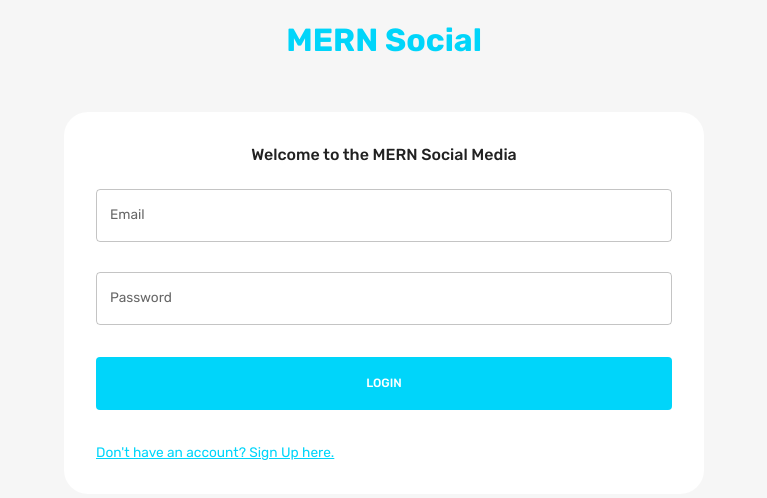
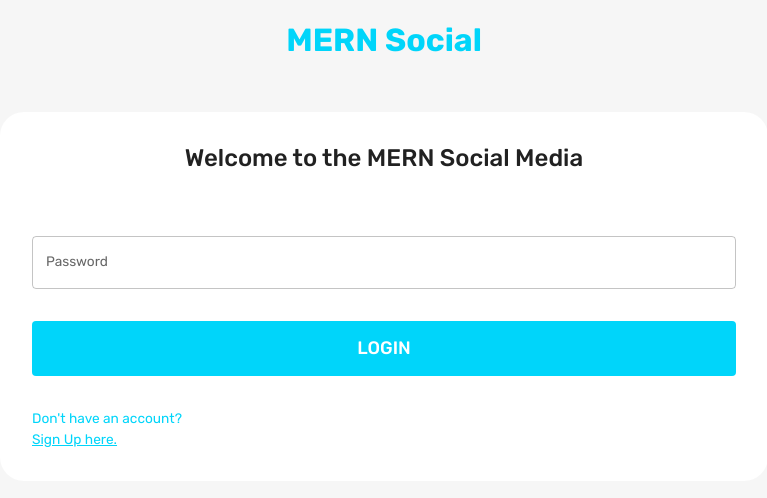
Before and after one commit to Evar-SF27/mern-social-media, a React (Create React App) app in the folder frontend/: page / in a window 1280 px wide. Shown: the top 498 px of the page, without its empty margins (256-1023 px from the left). Built offline with nearby package versions, Linux system fonts and the light colour scheme.

Commit message:
register

```diff
--- a/frontend/src/pages/loginPage/form.js
+++ b/frontend/src/pages/loginPage/form.js
@@ -10,18 +10,18 @@ import Dropzone from 'react-dropzone'
 import FlexBetween from 'components/flexBetween'
 
 const registerSchema = yup.object().shape({
-  firstName: yup.string().required("required"),
-  lastName: yup.string().required("required"),
-  email: yup.string().email("Invalid Email").required("required"),
-  password: yup.string().required("required"),
-  location: yup.string().required("required"),
-  occupation: yup.string().required("required"),
-  picture: yup.string().required("required")
+  firstName: yup.string().required("First Name Required"),
+  lastName: yup.string().required("Last Name Required"),
+  email: yup.string().email("Invalid Email").required("Email Required"),
+  password: yup.string().required("Password Required"),
+  location: yup.string().required("Location Required"),
+  occupation: yup.string().required("Occupation Required"),
+  picture: yup.string().required("Picture Required")
 })
 
 const loginSchema = yup.object().shape({
-  email: yup.string().email("Invalid Email").required("required"),
-  password: yup.string().required("required")
+  email: yup.string().email("Invalid Email").required("Email Required"),
+  password: yup.string().required("Password Required")
 })
 
 const initialValuesRegister = {
@@ -133,6 +133,16 @@ const Form = () => {
                   sx={{ gridColumn: "span 2" }}
                 />
                 <TextField
+                  label="Email"
+                  onBlur={handleBlur}
+                  onChange={handleChange}
+                  value={values.email}
+                  name="email"
+                  error={Boolean(touched.email) && Boolean(errors.email)}
+                  helperText={touched.email && errors.email}
+                  sx={{ gridColumn: "span 4" }}
+                />
+                <TextField
                   label="Location"
                   onBlur={handleBlur}
                   onChange={handleChange}
@@ -187,17 +197,6 @@ const Form = () => {
                 </Box>
               </>
             )}
-
-            <TextField
-              label="Email"
-              onBlur={handleBlur}
-              onChange={handleChange}
-              value={values.email}
-              name="email"
-              error={Boolean(touched.email) && Boolean(errors.email)}
-              helperText={touched.email && errors.email}
-              sx={{ gridColumn: "span 4" }}
-            />
             <TextField
               label="Password"
               type="password"
@@ -216,7 +215,8 @@ const Form = () => {
               type="submit"
               sx={{
                 m: "2rem 0",
-                p: "1rem",
+                p: "0.75rem",
+                fontSize: "18px",
                 backgroundColor: palette.primary.main,
                 color: palette.background.alt,
                 "&:hover": { color: palette.primary.main },
@@ -224,6 +224,14 @@ const Form = () => {
             >
               {isLogin ? "LOGIN" : "REGISTER"}
             </Button>
+            <Typography
+              sx={{
+                color: palette.primary.main,
+              }}
+            >
+              {isLogin
+                ? "Don't have an account? "
+                : "Already have an account? "}
                 <Typography
                   onClick={() => {
                     setPageType(isLogin ? "register" : "login");
@@ -239,9 +247,11 @@ const Form = () => {
                   }}
                 >
                   {isLogin
-                ? "Don't have an account? Sign Up here."
-                : "Already have an account? Login here."}
+                    ? "Sign Up here."
+                    : "Login here."}
                 </Typography>
+            </Typography>
+
           </Box>
         </form>
       )}
--- a/frontend/src/pages/loginPage/index.js
+++ b/frontend/src/pages/loginPage/index.js
@@ -3,7 +3,7 @@ import Form from './form'
 
 const LoginPage = () => {
   const theme = useTheme()
-  const isNonMobileScreens = useMediaQuery("(min-width: 1000px)")
+  const isNonMobileScreens = useMediaQuery("(min-width: 800px)")
     return (
       <Box>
         <Box
@@ -17,13 +17,13 @@ const LoginPage = () => {
           </Typography>
         </Box>
         <Box
-          width={isNonMobileScreens ? "50%" : "90%"}
+          width={isNonMobileScreens ? "60%" : "80%"}
           p="2rem"
           m="2rem auto"
           borderRadius="1.5rem"
           backgroundColor={theme.palette.background.alt}
         >
-            <Typography fontWeight="500" variant="h5" textAlign="center" sx={{ mb: "1.5rem" }}>
+            <Typography fontWeight="500" variant="h3" textAlign="center" sx={{ mb: "4rem" }}>
               Welcome to the MERN Social Media
             </Typography>
             <Form />
```
Lines whose indentation alone changed are shown as unchanged.
